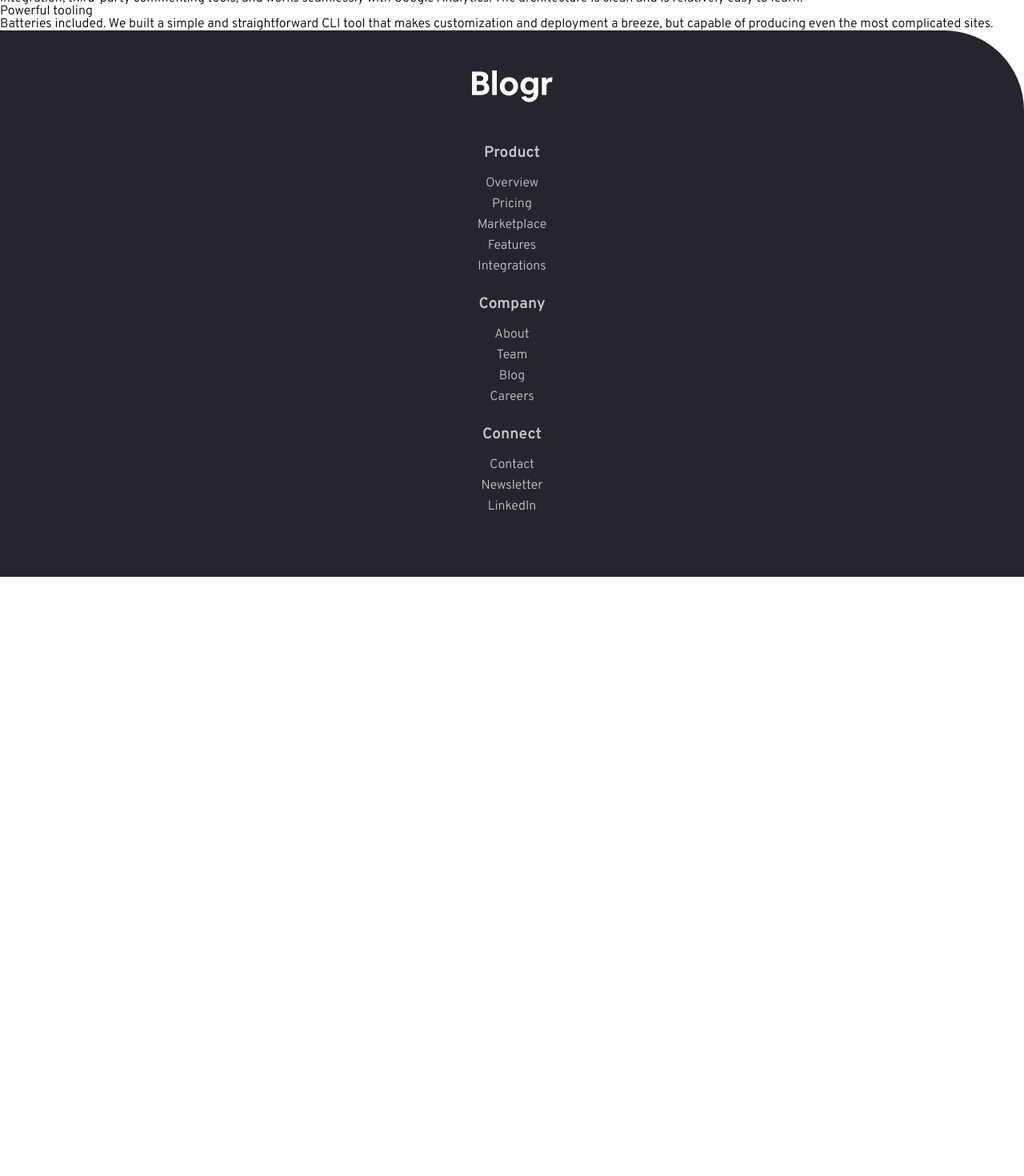
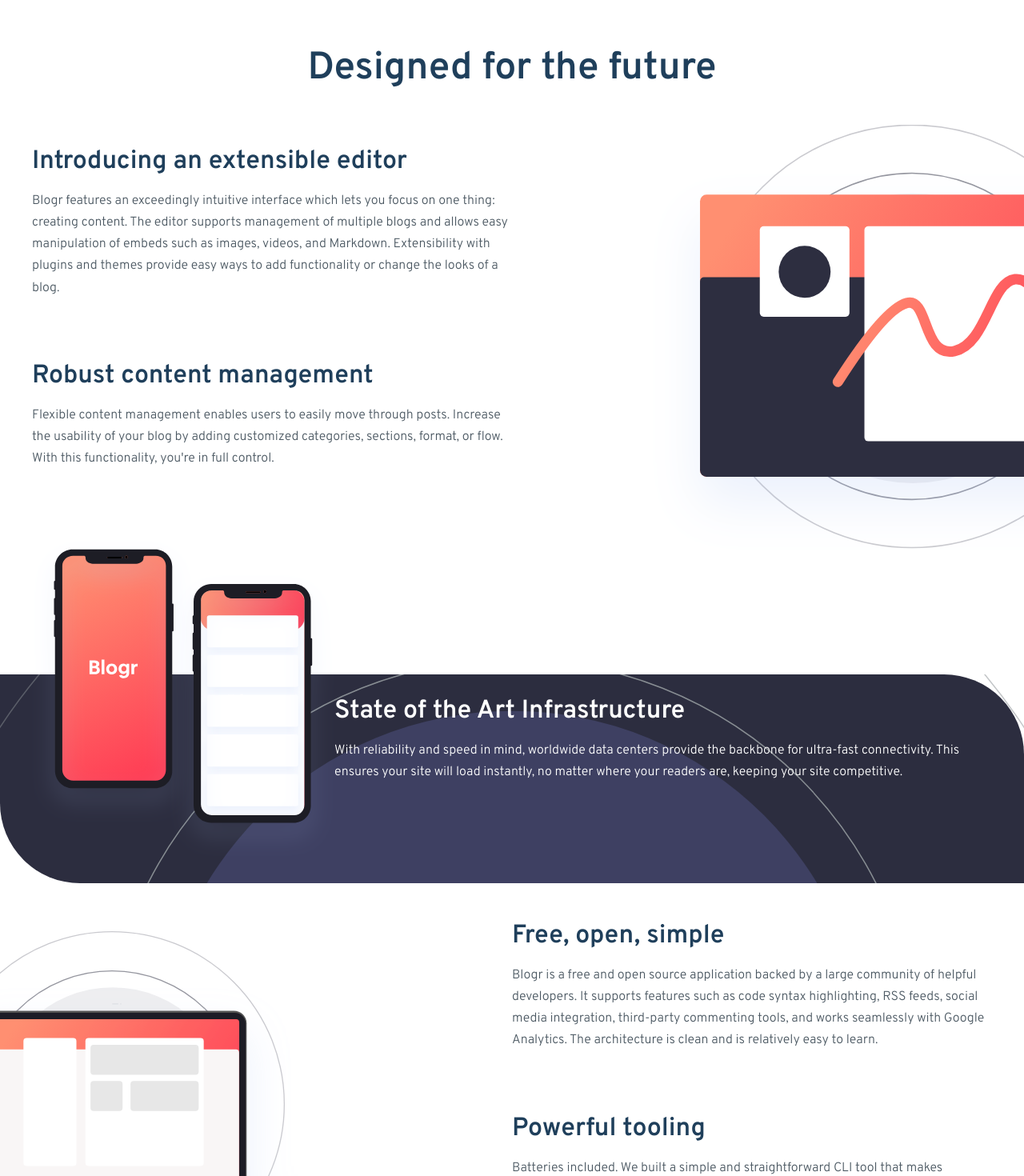
Before and after one commit to raymond-le-goldenowl/blogr-scss, a React (Create React App) app: page / in a window 1280 px wide. Shown: the part 700-2170 px from the top of the page at 80% size. Before the commit the page ends 1421 px from the top, so only its background shows below. Built offline with nearby package versions, Linux system fonts and the light colour scheme.

Commit message:
fix: fix styles for middle section

```diff
--- a/src/assets/scss/_mixin.scss
+++ b/src/assets/scss/_mixin.scss
@@ -7,7 +7,7 @@
 
 /* Mixin */
 $sc-sm: 375px;
-$sc-md: 750px;
+$sc-md: 936px;
 $sc-xl: 1440px;
 
 @mixin mobile {
@@ -16,20 +16,14 @@
 	}
 }
 
-@mixin mobile {
-	@media (min-width: #{$sc-sm - 1px}) {
-		@content;
-	}
-}
-
 @mixin tablet {
-	@media (min-width: #{$sc-xl}) {
+	@media (min-width: #{$sc-md}) {
 		@content;
 	}
 }
 
 @mixin desktop {
-	@media (max-width: #{$sc-xl}) {
+	@media (min-width: #{$sc-xl}) {
 		@content;
 	}
 }
--- a/src/components/MainSection/index.jsx
+++ b/src/components/MainSection/index.jsx
@@ -1,10 +1,35 @@
-import React from 'react';
+import './styles.scss';
+
+// import custom hooks.
+import useWindowSize from 'hooks/useWindowSize';
+
+// import images.
+import illustrationPhones from 'assets/images/illustration-phones.svg';
+import illustrationEditorMobile from 'assets/images/illustration-editor-mobile.svg';
+import illustrationLaptopMobile from 'assets/images/illustration-laptop-mobile.svg';
+import illustrationEditorDesktop from 'assets/images/illustration-editor-desktop.svg';
+import illustrationLaptopDesktop from 'assets/images/illustration-laptop-desktop.svg';
+import bgPatternCircles from 'assets/images/bg-pattern-circles.svg';
 
 export default function MainSection() {
+	const size = useWindowSize();
+	const breakPointTablet = 1439;
+
 	return (
-		<div>
+		<div className='main-section'>
 			<div className='title'>Designed for the future</div>
 			<section>
+				<div className='left'>
+					<img
+						src={
+							size.width > breakPointTablet
+								? illustrationEditorDesktop
+								: illustrationEditorMobile
+						}
+						alt='illustration-editor-desktop'
+					/>
+				</div>
+				<div className='right'>
 					<article>
 						<header>
 							<h5>Introducing an extensible editor</h5>
@@ -12,11 +37,11 @@
 
 						<p>
 							Blogr features an exceedingly intuitive interface which lets you
-						focus on one thing: creating content. The editor supports management
-						of multiple blogs and allows easy manipulation of embeds such as
-						images, videos, and Markdown. Extensibility with plugins and themes
-						provide easy ways to add functionality or change the looks of a
-						blog.
+							focus on one thing: creating content. The editor supports
+							management of multiple blogs and allows easy manipulation of
+							embeds such as images, videos, and Markdown. Extensibility with
+							plugins and themes provide easy ways to add functionality or
+							change the looks of a blog.
 						</p>
 					</article>
 
@@ -29,12 +54,20 @@
 							Flexible content management enables users to easily move through
 							posts. Increase the usability of your blog by adding customized
 							categories, sections, format, or flow. With this functionality,
-						youâ€™re in full control.
+							you're in full control.
 						</p>
 					</article>
+				</div>
 			</section>
 
 			<section>
+				<div className='second-image'>
+					<img src={bgPatternCircles} alt='bg-pattern-circle' />
+				</div>
+				<div className='left'>
+					<img src={illustrationPhones} alt='illustration-phones' />
+				</div>
+				<div className='right'>
 					<article>
 						<header>
 							<h5>State of the Art Infrastructure</h5>
@@ -43,13 +76,25 @@
 						<p>
 							With reliability and speed in mind, worldwide data centers provide
 							the backbone for ultra-fast connectivity. This ensures your site
-						will load instantly, no matter where your readers are, keeping your
-						site competitive.
+							will load instantly, no matter where your readers are, keeping
+							your site competitive.
 						</p>
 					</article>
+				</div>
 			</section>
 
 			<section>
+				<div className='left'>
+					<img
+						src={
+							size.width > breakPointTablet
+								? illustrationLaptopDesktop
+								: illustrationLaptopMobile
+						}
+						alt=''
+					/>
+				</div>
+				<div className='right'>
 					<article>
 						<header>
 							<h5>Free, open, simple</h5>
@@ -64,7 +109,6 @@
 							learn.
 						</p>
 					</article>
-
 					<article>
 						<header>
 							<h5> Powerful tooling</h5>
@@ -76,6 +120,7 @@
 							producing even the most complicated sites.
 						</p>
 					</article>
+				</div>
 			</section>
 		</div>
 	);
--- a/src/components/MainSection/styles.scss
+++ b/src/components/MainSection/styles.scss
@@ -0,0 +1,185 @@
+@use 'assets/scss/base' as *;
+
+.main-section {
+	margin-top: 200px;
+	text-align: center;
+
+	.title {
+		text-align: center;
+		color: $primary-very-dark-blue;
+		font-size: 3rem;
+		font-weight: 600;
+	}
+
+	p {
+		color: $neutral-very-dark-grayish-blue;
+		margin-bottom: 10px;
+		line-height: 1.7rem;
+	}
+
+	h5 {
+		color: $primary-very-dark-blue;
+		font-size: 2rem;
+		font-weight: 600;
+		margin-bottom: 20px;
+	}
+
+	img {
+		width: 100%;
+	}
+
+	section {
+		max-width: $sc-xl;
+		margin: 20px auto;
+		padding: 30px 40px;
+
+		article {
+			margin-bottom: 80px;
+		}
+
+		// First section
+		&:nth-child(2) {
+			.left {
+				img {
+					margin: 20px 0;
+				}
+			}
+
+			// Responsive First section.
+			@include tablet {
+				display: flex;
+				overflow: hidden;
+				align-items: center;
+				flex-direction: row-reverse;
+
+				.left {
+					flex: 1;
+					img {
+						transform: translateX(200px) scale(1.1);
+					}
+				}
+
+				.right {
+					width: 100%;
+					flex: 1;
+					text-align: left;
+				}
+			}
+		}
+
+		// Middle section
+		&:nth-child(3) {
+			margin-top: 120px;
+			border-top-right-radius: 100px;
+			border-bottom-left-radius: 100px;
+			background-color: $gradient-very-dark-gray-blue;
+
+			position: relative;
+			z-index: 2;
+
+			// Second image for middle section.
+			.second-image {
+				position: absolute;
+				width: 100%;
+				height: 100%;
+				top: 0;
+				left: 0;
+				right: 0;
+				overflow: hidden;
+				img {
+					position: absolute;
+					z-index: -1;
+					top: -150px;
+					left: 0;
+					right: 0;
+					bottom: 0;
+					transform: scale(1.2);
+				}
+			}
+
+			.left {
+				img {
+					margin-top: -200px;
+				}
+			}
+
+			.right {
+				width: 100%;
+				height: 100%;
+				overflow: hidden;
+				p {
+					color: $neutral-white;
+				}
+
+				h5 {
+					color: $neutral-white;
+				}
+			}
+
+			// Responsive middle section tablet.
+			@include tablet {
+				display: flex;
+				text-align: left;
+			}
+
+			// Responsive middle section desktop.
+			@include desktop {
+				display: flex;
+				align-items: center;
+
+				max-width: 100%;
+				column-gap: 200px;
+				padding: 130px 200px;
+
+				.second-image {
+					img {
+						width: 70%;
+						top: -750px;
+						left: -200px;
+						transform: scale(0.9);
+					}
+				}
+
+				.left {
+					flex: 1;
+
+					position: relative;
+					top: 0;
+					left: 0;
+
+					img {
+						position: absolute;
+						margin-top: 0;
+						top: -320px;
+						left: 0;
+					}
+				}
+
+				.right {
+					flex: 1;
+					text-align: left;
+				}
+			}
+		}
+
+		// Responsive Last section.
+		&:nth-child(4) {
+			@include tablet {
+				display: flex;
+				align-items: center;
+				overflow-x: hidden;
+				.right {
+					width: 100%;
+					flex: 1;
+					text-align: left;
+				}
+				.left {
+					flex: 1;
+					img {
+						transform: translateX(-200px) scale(1.1);
+					}
+				}
+			}
+		}
+	}
+}
```
Lines whose indentation alone changed are shown as unchanged.
